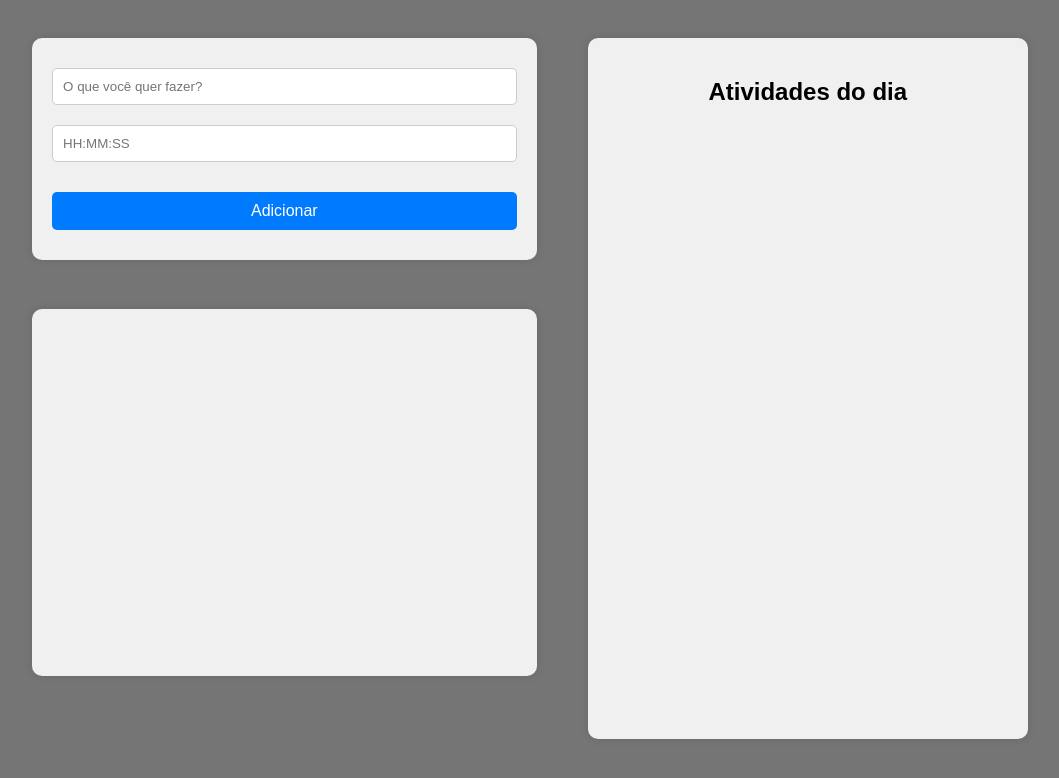
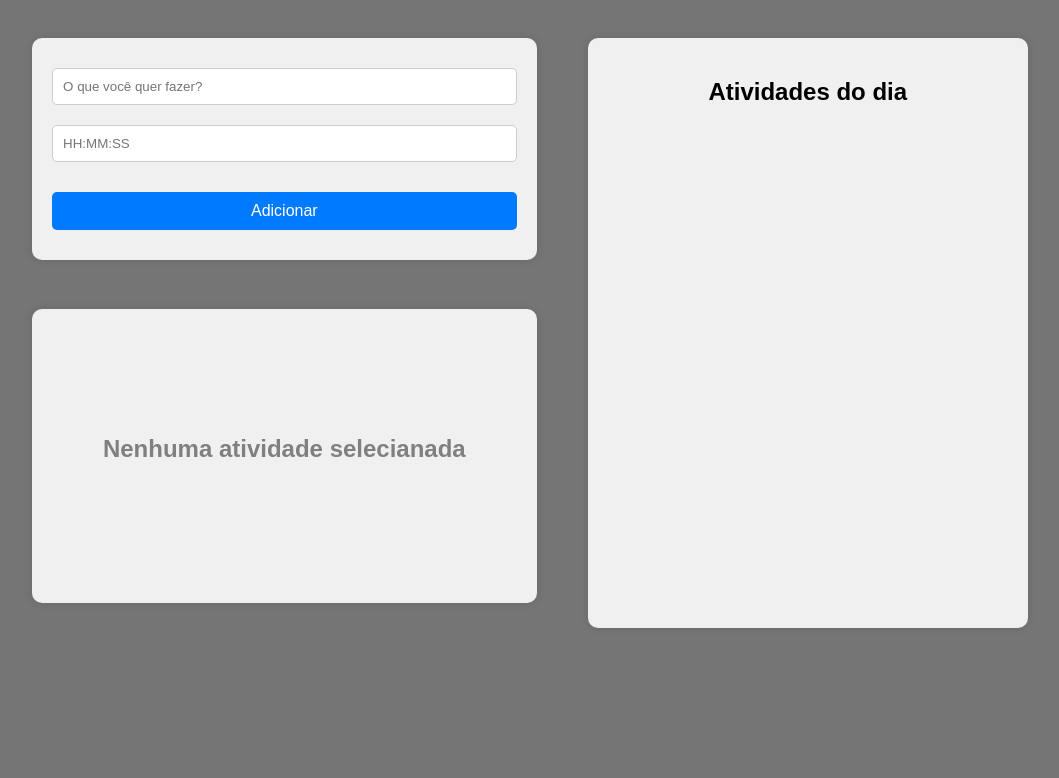
Before and after one commit to Churima/ProjetoABP, a React (Vite) app: page /cronometro in a window 1280 px wide. Shown: the top 778 px of the page, without its empty margins (127-1186 px from the left). Built offline with nearby package versions, Linux system fonts and the light colour scheme.

Commit message:
corrigindo resolução

```diff
--- a/src/Cronometro.css
+++ b/src/Cronometro.css
@@ -37,7 +37,9 @@ body {
   border-radius: 10px;
   box-shadow: 0 0 10px rgba(0, 0, 0, 0.1);
   width: 70%;
-  height: 47%;
+  min-height: fit-content;
+  max-width: 600px;
+  max-height: 300px;
 }
 
 .add-activity {
@@ -81,6 +83,7 @@ body {
   padding: 20px;
   height: 95%;
   overflow-y: auto;
+  max-height: 550px;
 }
 
 .activities-list h2 {
@@ -183,3 +186,12 @@ body {
 #root {
   height: 100%;
 }
+
+.cronometro > h2 {
+  margin-top: 0px;
+}
+
+.Placeholder {
+  color: grey;
+  padding: 106px 2px 100px 2px;
+}
--- a/src/Cronometro.jsx
+++ b/src/Cronometro.jsx
@@ -102,13 +102,17 @@ function Cronometro() {
           <button onClick={addActivity}>Adicionar</button>
         </div>
         <div className='cronometro-container'>
-          {selectedActivity && (
+          {selectedActivity && (selectedActivity != null) ? (
             <div className="cronometro">
               <h2 className="titulo">{selectedActivity.name}</h2>
               <div className="relogioWrapper time-display">
                 {new Date(remainingTime * 1000).toISOString().substr(11, 8)}
               </div>
               <button onClick={startTimer}>Iniciar</button>
+            </div>
+          ):(
+            <div className="cronometro">
+              <h2 className='Placeholder'>Nenhuma atividade selecianada</h2>
             </div>
           )}
         </div>
```
